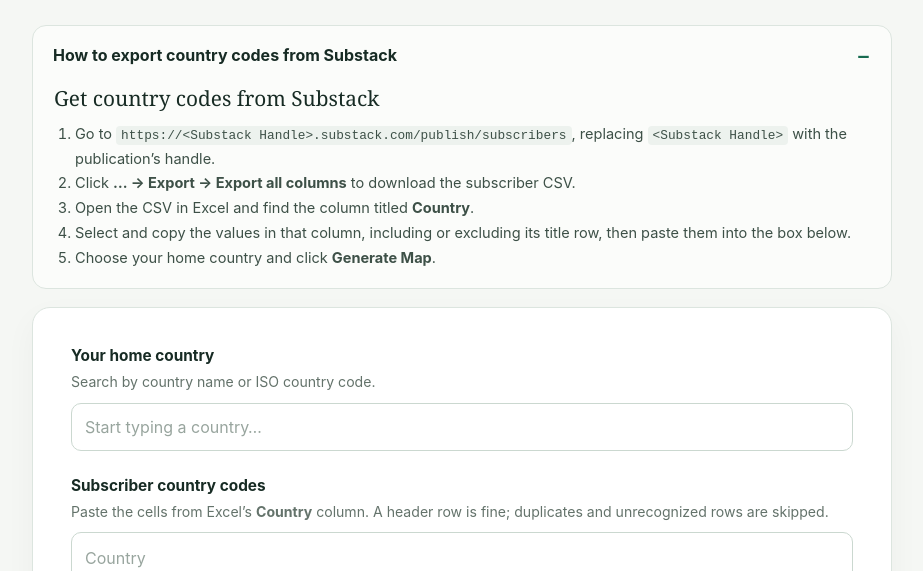
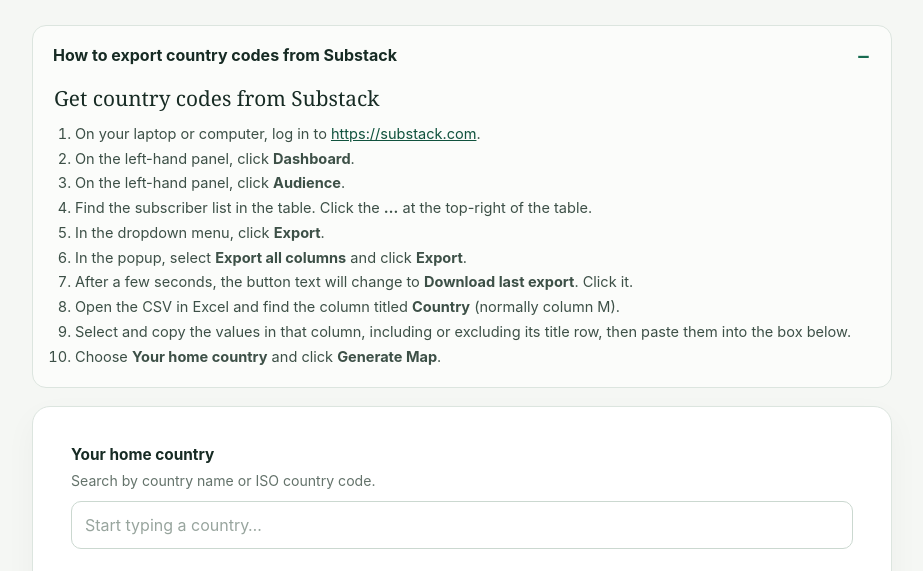
Before and after one commit to arun-ks/substack-SubsMap, a plain HTML site: page index.html in a window 1280 px wide. Both pictures are taken after a click on the heading "How to export country codes from Substack". Shown: the part 203-774 px from the top of the page, without its empty margins (178-1101 px from the left). Drawn offline with Linux system fonts and the light colour scheme.

Commit message:
Update Substack export instructions

```diff
--- a/index.html
+++ b/index.html
@@ -81,11 +81,16 @@
       <div class="instructions-content">
         <h2>Get country codes from Substack</h2>
         <ol>
-          <li>Go to <code>https://&lt;Substack Handle&gt;.substack.com/publish/subscribers</code>, replacing <code>&lt;Substack Handle&gt;</code> with the publication’s handle.</li>
-          <li>Click <strong>… → Export → Export all columns</strong> to download the subscriber CSV.</li>
-          <li>Open the CSV in Excel and find the column titled <strong>Country</strong>.</li>
+          <li>On your laptop or computer, log in to <a href="https://substack.com" target="_blank" rel="noopener noreferrer">https://substack.com</a>.</li>
+          <li>On the left-hand panel, click <strong>Dashboard</strong>.</li>
+          <li>On the left-hand panel, click <strong>Audience</strong>.</li>
+          <li>Find the subscriber list in the table. Click the <strong>…</strong> at the top-right of the table.</li>
+          <li>In the dropdown menu, click <strong>Export</strong>.</li>
+          <li>In the popup, select <strong>Export all columns</strong> and click <strong>Export</strong>.</li>
+          <li>After a few seconds, the button text will change to <strong>Download last export</strong>. Click it.</li>
+          <li>Open the CSV in Excel and find the column titled <strong>Country</strong> (normally column M).</li>
           <li>Select and copy the values in that column, including or excluding its title row, then paste them into the box below.</li>
-          <li>Choose your home country and click <strong>Generate Map</strong>.</li>
+          <li>Choose <strong>Your home country</strong> and click <strong>Generate Map</strong>.</li>
         </ol>
       </div>
     </details>
```
Also changed, not shown: 1 other file.
